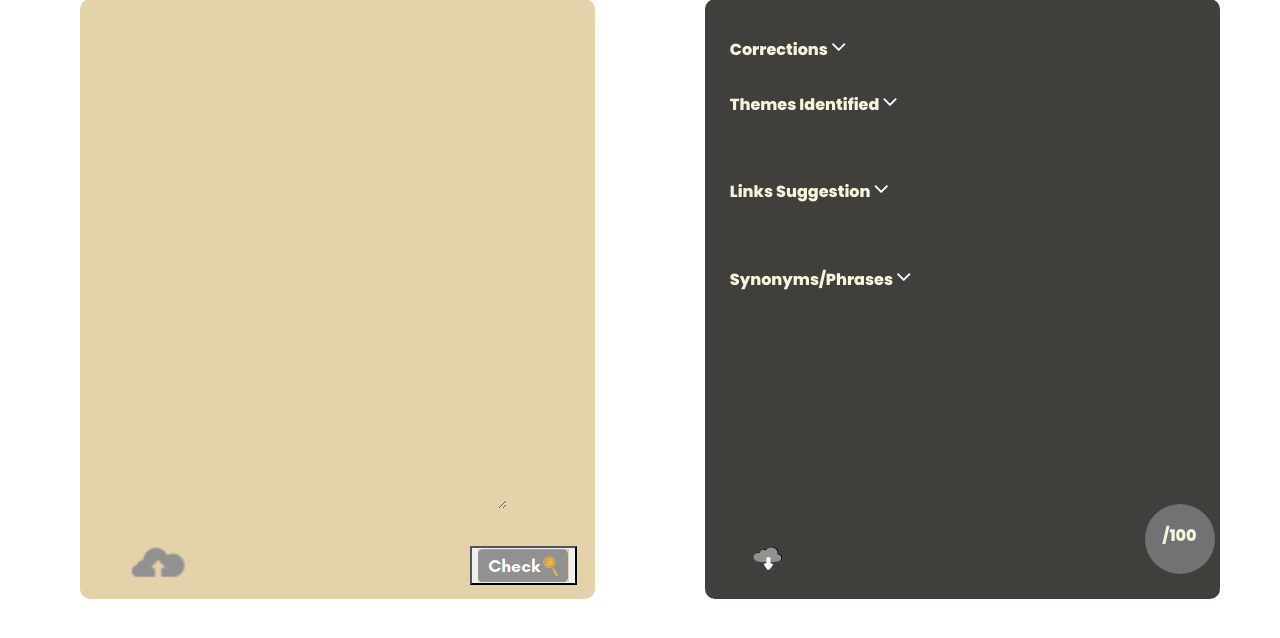
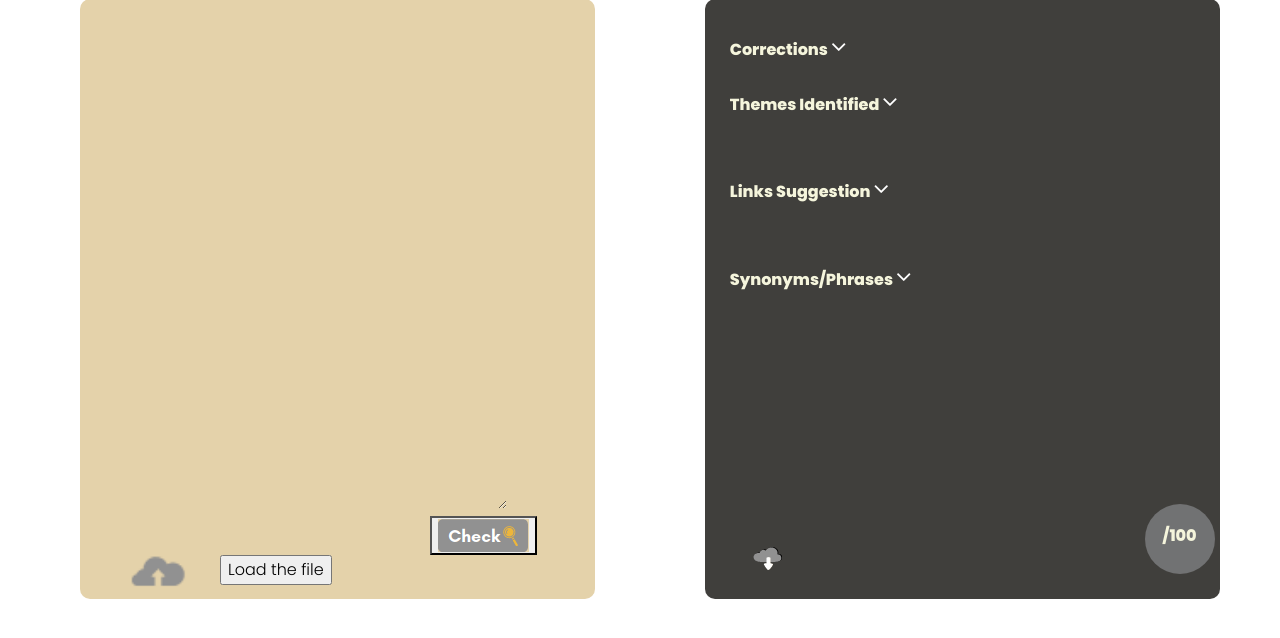
Before and after one commit to abhinaypotti/Online_Essay_Checker, a Django app: page /index in a window 1280 px wide. Shown: the part 147-785 px from the top of the page. Run offline with Django 3.2, Linux system fonts and the light colour scheme; data that the repository does not hold is empty; some libraries are stand-ins or nearby versions.

Commit message:
Choose file option

```diff
--- a/essay_checker/settings.py
+++ b/essay_checker/settings.py
@@ -125,3 +125,6 @@ STATICFILES_DIRS=[
     os.path.join(BASE_DIR,'static')
 ]
 #STATIC_ROOT=os.path.join(BASE_DIR,'assets')
+
+MEDIA_URL='/media/'
+MEDIA_ROOT=os.path.join(BASE_DIR,'media')
--- a/online_essay_checker/urls.py
+++ b/online_essay_checker/urls.py
@@ -1,5 +1,7 @@
 from django.urls import path
 from . import views
+from django.conf.urls.static import static
+from django.conf import settings
 urlpatterns = [
     path('index', views.index,name = 'index'),
     path('profile',views.profile, name='profile'),
@@ -10,6 +12,10 @@ urlpatterns = [
     path('logout/', views.logout, name="log"),
     path('postsignUp/', views.postsignUp),
     path('about',views.about,name='about'),
+    path('upload_files',views.upload_files,name="upload_files"),
     path('synlink',views.synlinks,name='syn_link'),
     path('templates/user_profile.html',views.profile,name="user_profile")
 ]
+
+if settings.DEBUG:
+    urlpatterns += static(settings.MEDIA_URL, document_root=settings.MEDIA_ROOT)
--- a/online_essay_checker/views.py
+++ b/online_essay_checker/views.py
@@ -64,6 +64,8 @@ def check(request):
     lis = []
     tool = language_tool_python.LanguageTool('en-US')
     p = request.GET['para']
+    p=p.lstrip()
+    p=p.rstrip()
     print(p)
     err_corr={}
     matches = tool.check(p)
@@ -76,7 +78,7 @@ def check(request):
             d['start']=rules.offset
             d['end']=rules.errorLength+rules.offset
             d['error_text']=p[rules.offset:rules.errorLength+rules.offset]
-            if(d['error_text']==' '):
+            if((d['error_text']=='')or(d['error_text']==' ')):
                 continue
             d['corr']=rules.replacements
             if((d['corr']==' ')or(len(d['corr'])==0)):
@@ -393,3 +395,13 @@ def getsyn(word):
     if(len(l)>5):
         l=l[:5]
     return l
+
+def upload_files(request):
+    p=""
+    if(request.method == "POST"):
+        n = request.FILES['notesfile']
+        p=n.read().decode('utf-8')
+        p=p.strip('\n')
+    #p = Notes()
+    #p.notesfile = n
+    return render(request,'main_page.html',{'content':p})
--- a/templates/main_page.html
+++ b/templates/main_page.html
@@ -51,10 +51,6 @@
     }
 
 
-    #upload-button > input
-    {
-      display: none;
-    }
 
     #upload-button img
     {
@@ -96,7 +92,7 @@
       </nav>
 
       <div id="essay-content">
-        <form action="/../check" method="GET" enctype="multipart/form-data">
+        <form action="/../check" method="GET">
           <div id="input-text" class="disp-text">
 
             <textarea placeholder="Type your essay here" name="para" id="tarea" >
@@ -104,23 +100,26 @@
             </textarea>
             <!-- <p contenteditable="true" name='para'>{{content}}</p> -->
             <!-- <input type="text" name="fun" /> -->
-            <div class="button-img" style="display:inline-flex;position:relative; margin-top:30px;">
 
-              <div style="margin-left:40px;" id="upload-button">
-                  <img src="{% static '/images/upload.png' %}">
+            <div style="margin-left:350px;" id="submit-button">
+              <button type="submit" >
+                <img src="{% static '/images/checkbutton.png' %}" />
+              </button>
+            </div>
+        </form>
+            <div style="margin-left:40px;" id="upload-button">
 
-              </div>
-
-              <div style="margin-left:270px;" id="submit-button">
-                <button type="submit" >
-                  <img src="{% static '/images/checkbutton.png' %}" />
-                </button>
-              </div>
-
+                  <form action="/../upload_files" enctype="multipart/form-data" method="POST">
+                    {% csrf_token %}
+                    <label for="notesfile" style="float: left;">
+                      <img src="{% static '/images/upload.png' %}">
+                    </label>
+                    <input type="file" id="notesfile" name="notesfile" class="form-control" style="display: none;"/>
+                    <input type="submit" style="float:left; margin-left:20px;" value="Load the file"/>
+                  </form>
             </div>
 
-          </div>
-        </form>
+
       </div>
 
 
@@ -191,8 +190,9 @@
     </div>
 
     <script>
-      document.onclick = hideMenu;
-      document.oncontextmenu = rightClick;
+      var txtarea=document.getElementById("tarea");
+      txtarea.onclick = hideMenu;
+      txtarea.oncontextmenu = rightClick;
 
       function hideMenu() {
           document.getElementById(
```
Also changed, not shown: db.sqlite3.
